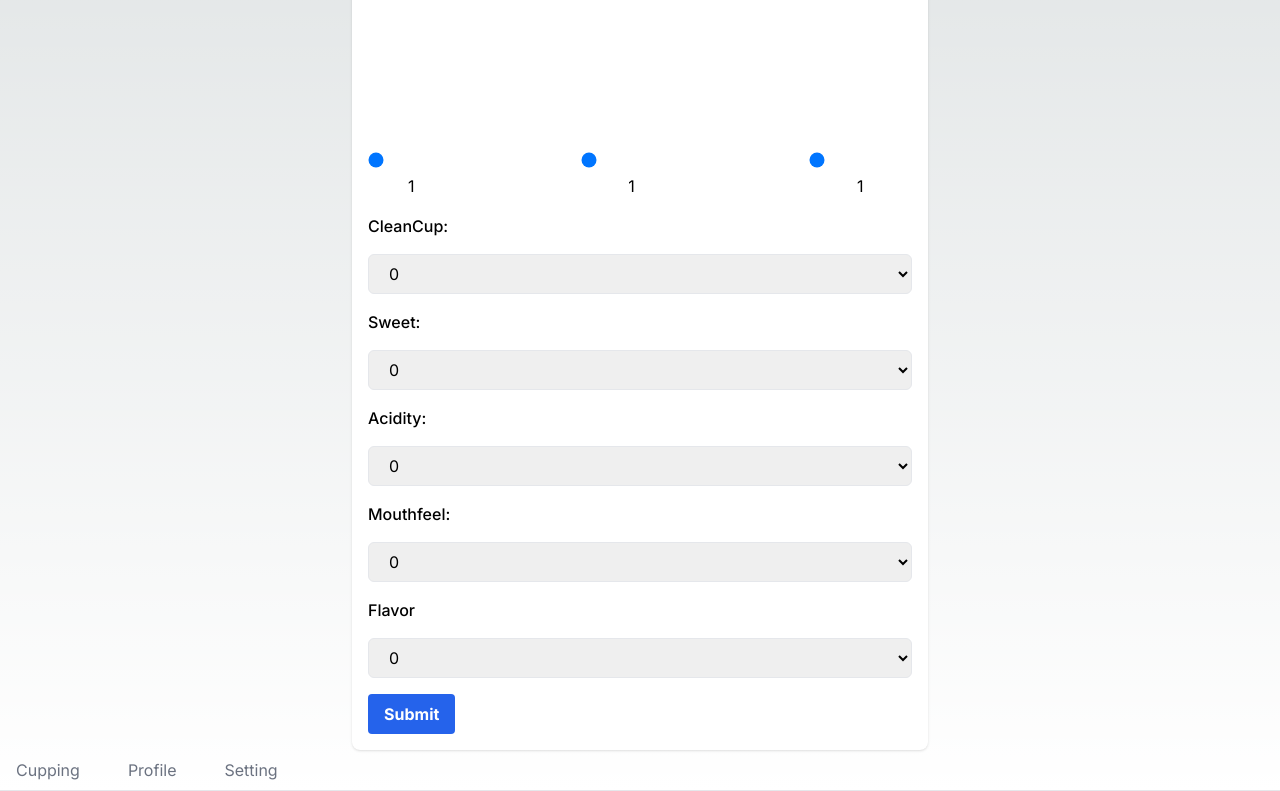
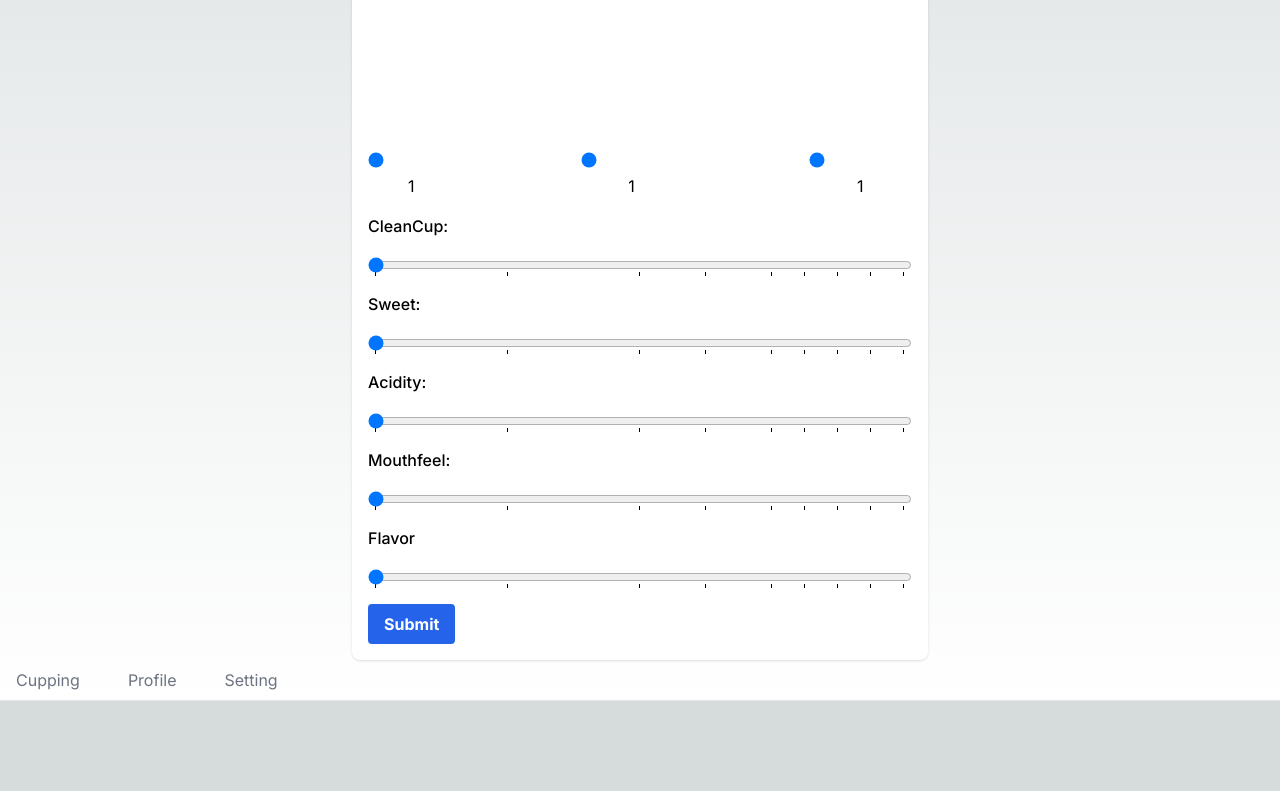
Before and after one commit to KouheiOkazaki/coppi, a Next.js app: page /ja/cupping in a window 1280 px wide. Shown: the part 454-1245 px from the top of the page. After the commit the page ends 1155 px from the top, so only its background shows below. Built offline with nearby package versions, Linux system fonts and the light colour scheme.

Commit message:
Updated slider to allow  scoreOptions value from selector

```diff
--- a/src/components/cupping/cuppingForm/CoeCuppingForm.tsx
+++ b/src/components/cupping/cuppingForm/CoeCuppingForm.tsx
@@ -2,9 +2,8 @@ import React, { useState } from 'react'
 import TabNavigation from '@/src/components/common/navigation/Navigation'
 import { useForm } from 'react-hook-form'
 import { CoeFormData } from '@/src/commons/types/type'
-
 import { postFormAction } from './actions'
-import { roastOptions, scoreOptions } from '@/src/commons/const/const'
+import { roastOptions } from '@/src/commons/const/const'
 import Timer from '../../timer/Timer'
 import SensorySelector from '../sensorySelector/SensorySelector'
 
@@ -146,35 +145,15 @@ export default function CoeCuppingForm() {
 					</div>
 				</div>
 				<label className="block mb-2 font-medium">CleanCup:</label>
-				<SensorySelector
-					id="cleanCup"
-					options={scoreOptions}
-					register={register}
-				/>
+				<SensorySelector id="cleanCup" register={register} />
 				<label className="block mb-2 font-medium">Sweet:</label>
-				<SensorySelector
-					id="sweet"
-					options={scoreOptions}
-					register={register}
-				/>
+				<SensorySelector id="sweet" register={register} />
 				<label className="block mb-2 font-medium">Acidity:</label>
-				<SensorySelector
-					id="acidity"
-					options={scoreOptions}
-					register={register}
-				/>
+				<SensorySelector id="acidity" register={register} />
 				<label className="block mb-2 font-medium">Mouthfeel:</label>
-				<SensorySelector
-					id="mouthfeel"
-					options={scoreOptions}
-					register={register}
-				/>
+				<SensorySelector id="mouthfeel" register={register} />
 				<label className="block mb-2 font-medium">Flavor</label>
-				<SensorySelector
-					id="flavor"
-					options={scoreOptions}
-					register={register}
-				/>
+				<SensorySelector id="flavor" register={register} />
 
 				<button
 					type="submit"
--- a/src/components/cupping/sensorySelector/SensorySelector.tsx
+++ b/src/components/cupping/sensorySelector/SensorySelector.tsx
@@ -1,45 +1,38 @@
-import { CoeFormData } from '@/src/commons/types/type'
-import React from 'react'
-import { UseFormRegister } from 'react-hook-form'
+import React, { useState } from 'react'
+import { scoreOptions } from '@/src/commons/const/const'
+import { SensorySelectorProps } from '@/src/commons/types/type'
 
-interface SensorySelectorProps {
-	id:
-		| 'sampleNo'
-		| 'roastLevel'
-		| 'dryAroma'
-		| 'crustAroma'
-		| 'breakAroma'
-		| 'cleanCup'
-		| 'sweet'
-		| 'acidity'
-		| 'mouthfeel'
-		| 'flavor'
-	options: number[]
-	register: UseFormRegister<CoeFormData>
-}
+export default function SensorySlider({ id, register }: SensorySelectorProps) {
+	const [selectedValue, setSelectedValue] = useState(scoreOptions[0])
 
-export default function SensorySelector({
-	id,
-	options,
-	register,
-}: SensorySelectorProps) {
+	const handleChange = (event: React.ChangeEvent<HTMLInputElement>) => {
+		const newValue = parseFloat(event.target.value)
+		if (![0.5, 1.5, 2.5, 3.5, 4.5, 5.5].includes(newValue)) {
+			setSelectedValue(newValue)
+		}
+	}
+
 	return (
 		<div className="flex flex-col">
-			<select
+			<input
+				type="range"
 				id={id}
-				{...register(id, { required: true })} // 修正点: フィールドの名前を指定する
-				className="form-select px-4 py-2 border rounded-md"
-			>
-				{options.map((option) => (
-					<option
-						key={option}
-						value={option}
-						data-testid={`option-${option}`}
-					>
-						{option}
-					</option>
+				{...register(id, { required: true })}
+				className="form-range"
+				min={scoreOptions[0]} // 最小値をscoreOptionsの最初の値に設定
+				max={scoreOptions[scoreOptions.length - 1]} // 最大値をscoreOptionsの最後の値に設定
+				step="0.5" // ステップを適切な値に設定
+				list="tickmarks" // スライダーの値のリストを使用する
+				value={selectedValue} // 選択された値を表示
+				onChange={handleChange} // 値が変更された時の処理
+			/>
+			<datalist id="tickmarks">
+				{' '}
+				{/* リストを作成 */}
+				{scoreOptions.map((option) => (
+					<option key={option} value={option} />
 				))}
-			</select>
+			</datalist>
 		</div>
 	)
 }
```
Also changed, not shown: src/commons/types/type.ts (+10 -0 lines).
